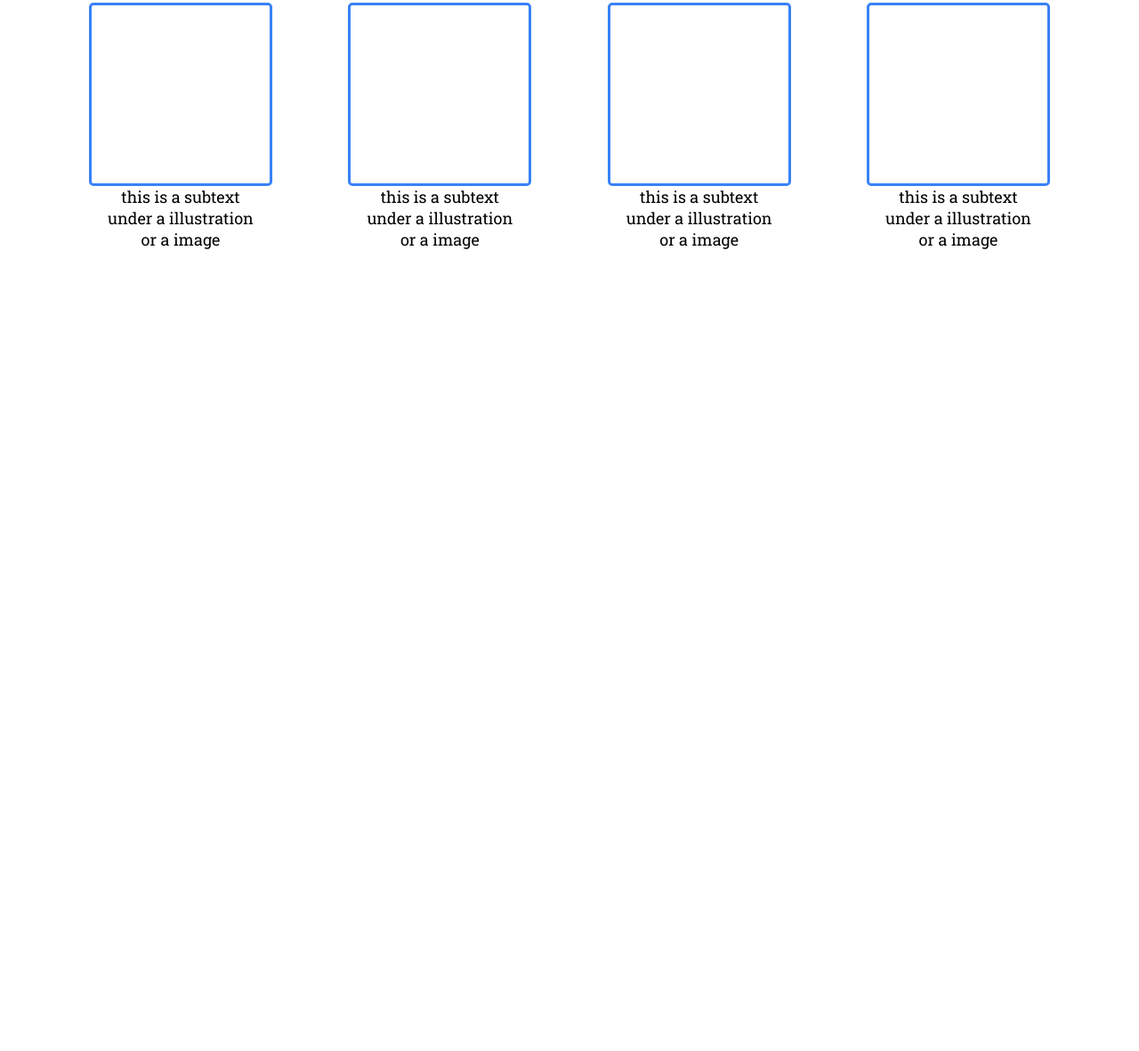
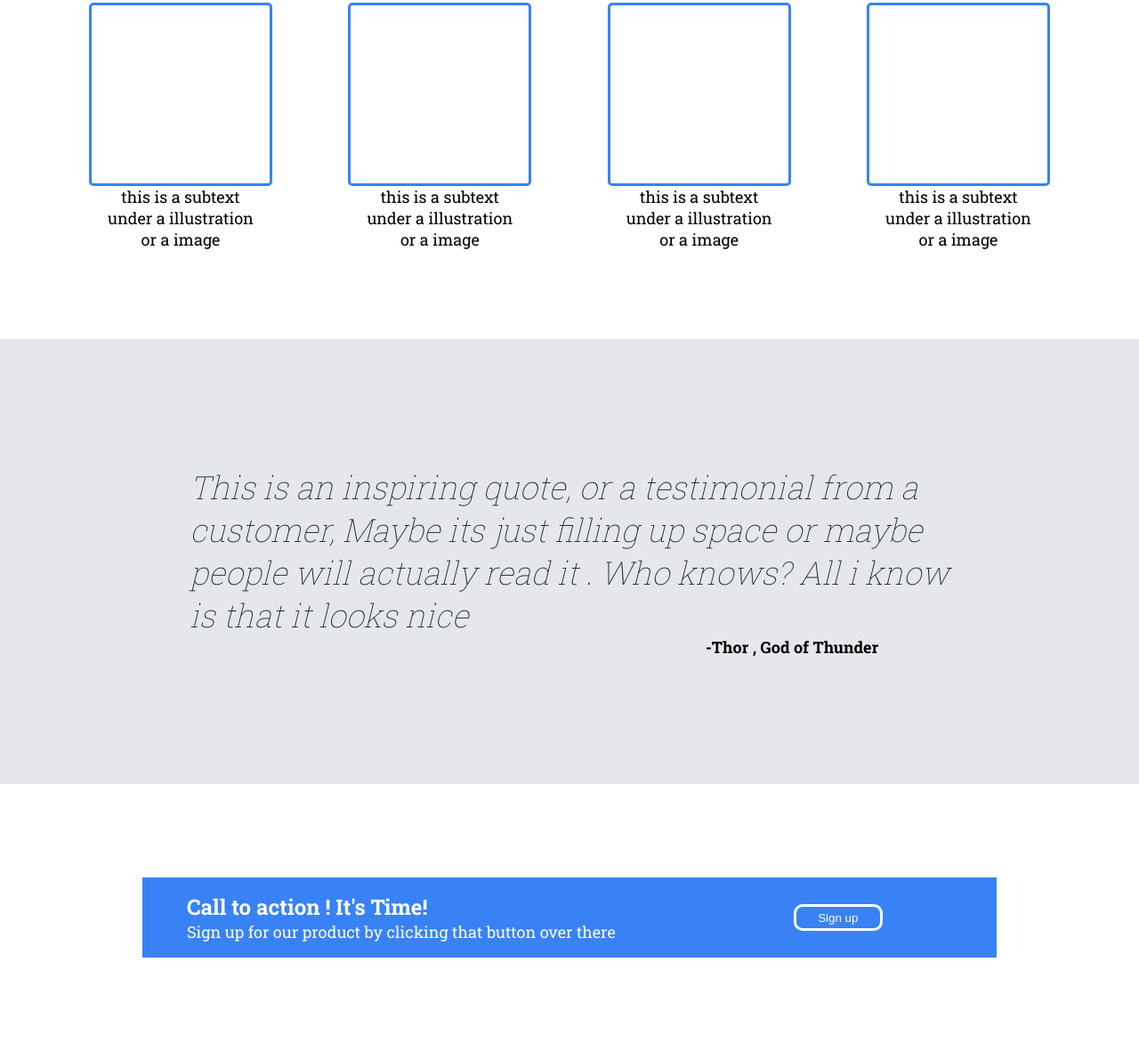
Before and after one commit to karan2oo3/LandingPage, a plain HTML site: page index.html in a window 1280 px wide. Shown: the part 817-1998 px from the top of the page at 89% size. Before the commit the page ends 1198 px from the top, so only its background shows below. Drawn offline with Linux system fonts and the light colour scheme.

Commit message:
Completed third and fourth section of the landing page

```diff
--- a/index.html
+++ b/index.html
@@ -59,6 +59,30 @@
 
     </div>
 
+    <div class ="third">
+        <h3>This is an inspiring quote, or a testimonial from a <br/>
+            customer, Maybe its just filling up space or maybe <br/>
+            people will actually read it . Who knows? All i know <br/>
+            is that it looks nice
+        </h3>
+        <div id="pdiv">
+            <p class = "pthird"><strong> -Thor , God of Thunder</strong></p>
+
+        </div>
+    </div>
+
+
+    <div class ="fourth">
+        <div class="bluecontainer">
+            <div class="blueleft">
+                <h4>Call to action ! It's Time!</h4>
+                <p class="lastp"> Sign up for our product by clicking that button over there</p>
+            </div>
+            <div class="blueright">
+                <button type = "button" class ="btn">Sign up</button>
+            </div>
+        </div>
+    </div>
 
 </body>
 </html>
--- a/style.css
+++ b/style.css
@@ -117,3 +117,76 @@ h2{
     text-align: center;
     font-size: 18px;
 }
+
+.third{
+    background-color: #e5e7eb;
+    height:500px;
+    display: flex;
+    flex-direction: column;
+    align-items: center;
+    justify-content: center;
+}
+h3{
+    font-size:36px;
+    font-style: italic;
+    font-weight: lighter;
+    color : #1f2937;
+    align-items: center;
+}
+.pthird{
+    font-size: 18px;
+    text-align: end;
+}
+
+#pdiv{
+    display:flex;
+    justify-content: flex-end;
+    margin-left :500px;
+}
+
+.fourth{
+    height:300px;
+    display:flex;
+    justify-content: center;
+    align-items: center;
+}
+.bluecontainer{
+    background-color: #3882f6;
+    width:75%;
+    height: 30%;
+    display:flex;
+    flex-direction: row;
+
+}
+.blueleft{
+    widht:80%;
+    margin-left:50px;
+    display: flex;
+    justify-content: center;
+    flex-direction: column;
+}
+h4{
+    font-size:24px;
+    color:white;
+
+}
+.lastp{
+    color: white;
+    font-size:18px;
+
+}
+.blueright{
+    display: flex;
+    justify-content: end;
+    align-items: center;
+    margin-left:200px;
+
+}
+.btn{
+    background-color: #3882f6;
+    color:white;
+    width:100px;
+    height:30px;
+    border:3px solid white;
+    border-radius: 10px ;
+}
```
